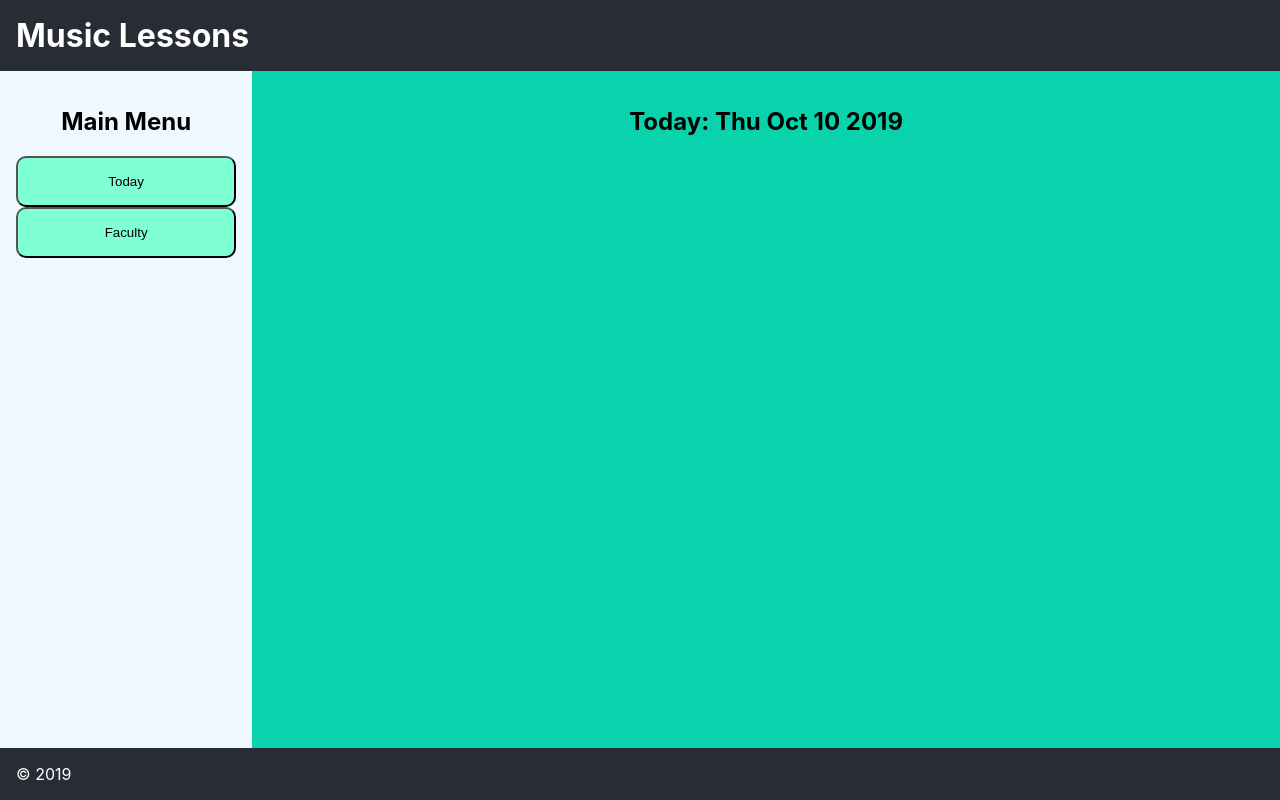
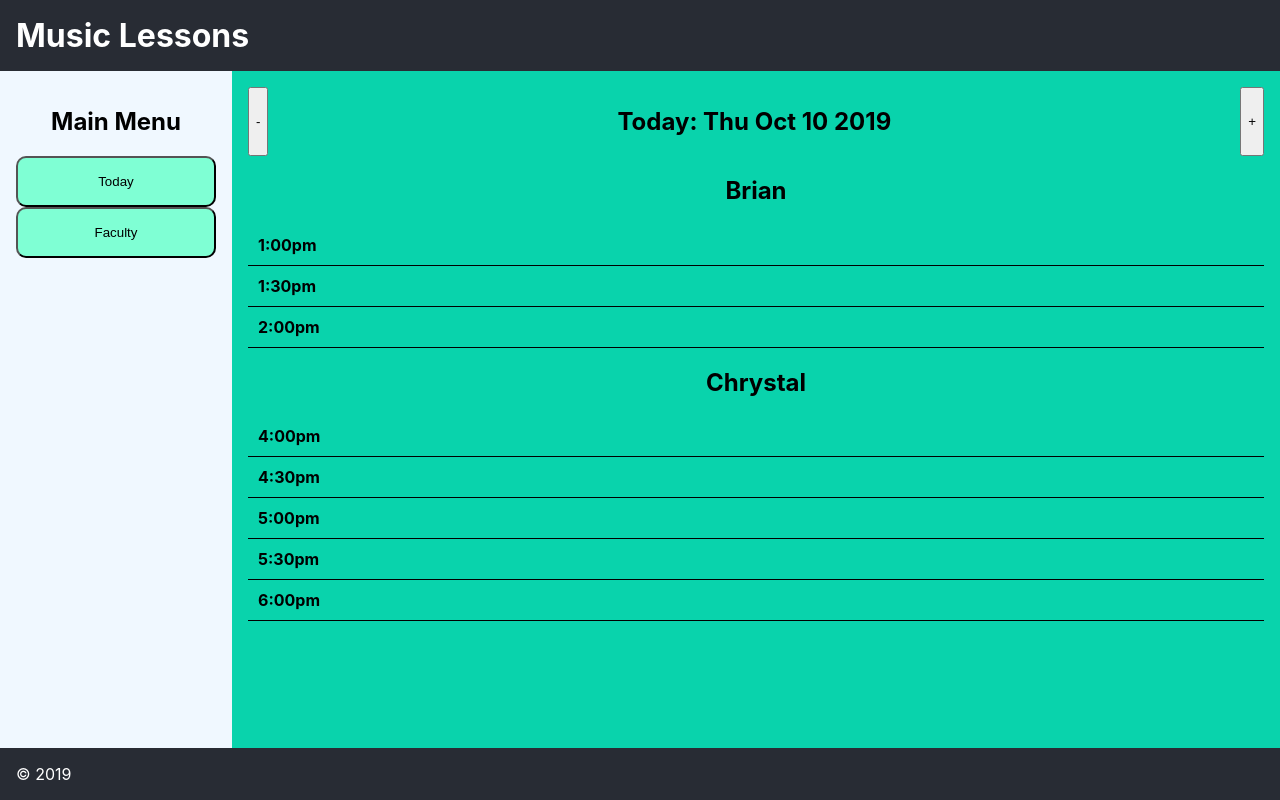
Before and after one commit to shawnmuzick/musicLessons, a React (Create React App) app: page / in a window 1280 px wide. Built offline with nearby package versions, Linux system fonts and the light colour scheme.

Commit message:
working date nav

```diff
--- a/src/App.css
+++ b/src/App.css
@@ -39,7 +39,7 @@
 }
 #MainMenu{
   background-color: aliceblue;
-  flex-grow: 1;
+  width:200px;
 }
 .view{
   background-color: #09d3ac;
@@ -50,3 +50,19 @@
   padding: 1rem 0rem 1rem 0rem;
   background-color: aquamarine;
 }
+/* Daily View */
+.Available-List{
+  text-align: left;
+  list-style: none;
+  font-weight: bold;
+  padding: 10px;
+  border-bottom: solid 1px;
+}
+#dateControl{
+  display: flex;
+  flex-direction: row;
+  justify-content: space-evenly;
+}
+#dateControl h2{
+  width: 100%;
+}
--- a/src/views/dailyView/DailyView.js
+++ b/src/views/dailyView/DailyView.js
@@ -1,11 +1,112 @@
-import React from 'react'
+import React, { useEffect, useState } from "react";
+import List from "./List";
+export default function DailyView() {
+  const [date, setDate] = useState(new Date());
+  useEffect(() => {}, [date]);
 
-export default function DailyView() {
-    let date = new Date();
-    date = date.toDateString();
-    return (
-        <div id="DailyView" className={'view'}>
-            <h2>Today: {date}</h2>
-        </div>
-    )
+  const dateControl = e => {
+    if (e.target.value === "-") {
+      const newDate = new Date(date.setDate(date.getDate() - 1));
+      setDate(newDate);
+    } else {
+      const newDate = new Date(date.setDate(date.getDate() + 1));
+      setDate(newDate);
+    }
+  };
+  let faculty = [
+    {
+      id: 1,
+      name: "Brian",
+      available: [
+        null,
+        ["1:00pm", "1:30pm", "2:00pm"],
+        ["1:00pm", "1:30pm", "2:00pm"],
+        ["1:00pm", "1:30pm", "2:00pm"],
+        ["1:00pm", "1:30pm", "2:00pm"],
+        null,
+        ["1:00pm", "1:30pm", "2:00pm"]
+      ]
+    },
+    {
+      id: 2,
+      name: "Chrystal",
+      available: [
+        null,
+        ["6:30pm", "7:00pm", "7:30pm"],
+        null,
+        null,
+        ["4:00pm", "4:30pm", "5:00pm", "5:30pm", "6:00pm"],
+        null,
+        null
+      ]
+    },
+    {
+      id: 3,
+      name: "Donny",
+      available: [
+        null,
+        null,
+        [
+          "1:00pm",
+          "1:30pm",
+          "2:00pm",
+          "2:30pm",
+          "3:00pm",
+          "4:00pm",
+          "4:30pm",
+          "5:00pm",
+          "5:30pm",
+          "6:00pm"
+        ],
+        null,
+        null,
+        null,
+        null
+      ]
+    },
+    {
+      id: 3,
+      name: "Shawn",
+      available: [
+        null,
+        ["5:00pm", "5:30pm"],
+        null,
+        [
+          "4:00pm",
+          "4:30pm",
+          "5:00pm",
+          "5:30pm",
+          "6:00pm",
+          "6:30pm",
+          "7:00pm",
+          "7:30pm"
+        ],
+        null,
+        null,
+        null
+      ]
+    }
+  ];
+  return (
+    <div id="DailyView" className={"view"}>
+      <div id="dateControl">
+        <button onClick={dateControl} value={"-"}>
+          -
+        </button>
+        <h2>Today: {date.toDateString()}</h2>
+        <button onClick={dateControl} value={"+"}>
+          +
+        </button>
+      </div>
+
+      {faculty.map(teacher => (
+        <List
+          key={teacher.id}
+          date={date}
+          name={teacher.name}
+          availability={teacher.available}
+        />
+      ))}
+    </div>
+  );
 }
--- /dev/null
+++ b/src/views/dailyView/List.js
@@ -0,0 +1,22 @@
+import React from "react";
+
+export default function List(props) {
+  const name = props.name;
+  const availability = props.availability;
+  let date = props.date
+  let index = date.getDay();
+  return (
+    <div>
+      {availability[index] !== null ? (
+        <div>
+          <h2>{name}</h2>
+          {availability[index].map(item => (
+            <li className={"Available-List"}>{item}</li>
+          ))}
+        </div>
+      ) : (
+        <div></div>
+      )}
+    </div>
+  );
+}
--- a/src/views/facultyView/FacultyView.js
+++ b/src/views/facultyView/FacultyView.js
@@ -4,6 +4,7 @@ export default function FacultyView() {
     return (
         <div id="FacultyView" className={'view'}>
             <h2>Faculty</h2>
+            <p>Feature Not Yet Implemented</p>
         </div>
     )
 }
```
